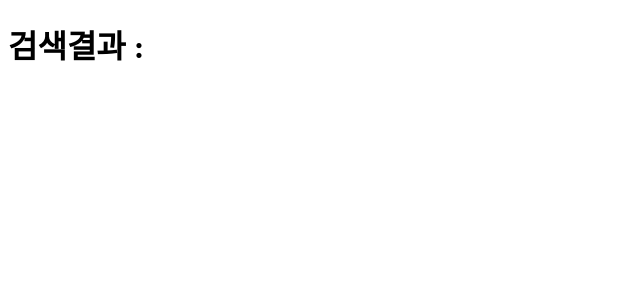
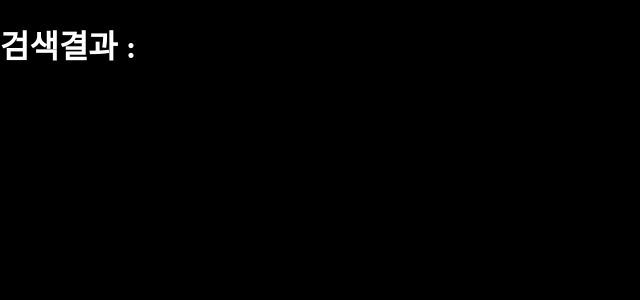
Before and after one commit to dev-CIA/onebite-next-challenge, a Next.js app in the folder cinema-pagerouter/: page /search in a window 1280 px wide. Shown: the top 300 px of the page, without its empty margins (0-640 px from the left). Built offline with nearby package versions, Linux system fonts and the light colour scheme.

Commit message:
feat: global css 추가

```diff
--- a/cinema-pagerouter/src/styles/globals.css
+++ b/cinema-pagerouter/src/styles/globals.css
@@ -0,0 +1,8 @@
+html,
+body {
+  margin: 0px;
+  padding: 0px;
+  background-color: rgb(0, 0, 0);
+
+  color: white;
+}
```
